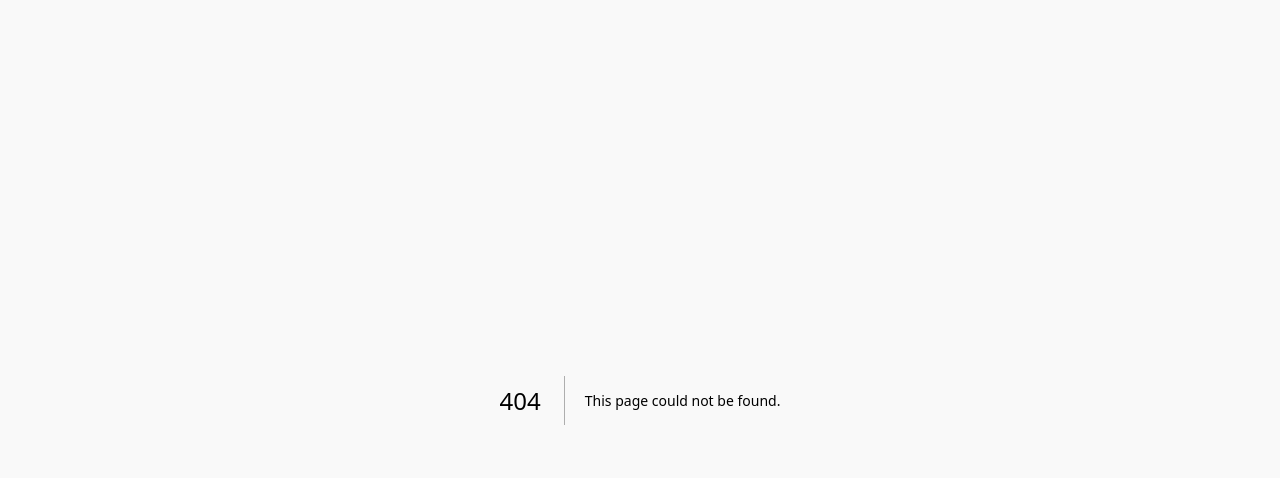
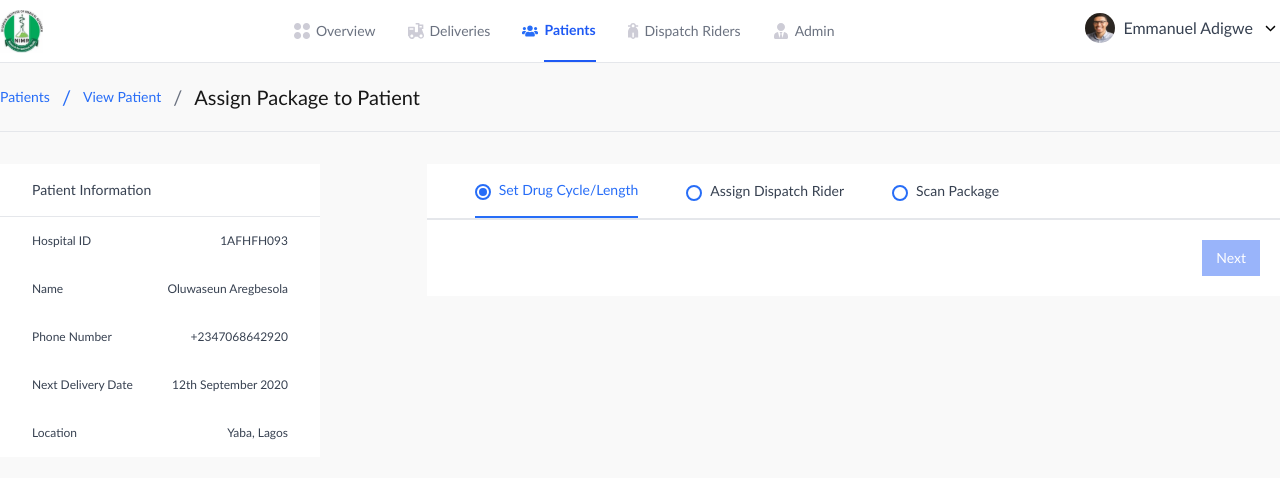
Before and after one commit to mico007/cc_hub_Nimcure_frontend_app, a Next.js app: page /assign-package in a window 1280 px wide. Before the commit this address had no page. Shown: the top 478 px of the page. Built offline with nearby package versions, Linux system fonts and the light colour scheme; what @ant-design/nextjs-registry would draw is missing.

Commit message:
third commit

```diff
--- /dev/null
+++ b/app/assign-package/page.tsx
@@ -0,0 +1,97 @@
+
+'use client'
+
+import React, {useState} from "react";
+
+import Navbar from "@/app/shared/components/Navbar";
+import PageTitle from "@/app/shared/components/PageTitle";
+import PatientInfo from "@/app/view-patient/components/PatientInfo";
+import DeliveryInfo from "@/app/view-patient/components/DeliveryInfo";
+import Button from "@/app/shared/components/Button";
+import Radio from "@/app/shared/components/Radio";
+
+const AssignPackageToPatient = () => {
+
+    const [activeTab, setActiveTab] = useState('Set Drug Cycle/Length');
+
+    const tabs = [
+        {id: 'Set Drug Cycle/Length', label: 'Set Drug Cycle/Length'},
+        {id: 'Assign Dispatch Rider', label: 'Assign Dispatch Rider'},
+        {id: 'Scan Package', label: 'Scan Package'},
+    ];
+
+    return (
+       <>
+           <Navbar/>
+
+           <PageTitle
+               pathTitle='Patients / View Patient / Assign Package to Patient'
+               noButton={true}
+           />
+
+           <div className='container mx-auto my-8'>
+               <div className='flex items-start justify-between'>
+
+                   {/* Left Section */}
+                   <div className='w-1/4'>
+                       <div className='bg-white '>
+                           <h3 className='text-gray-700 pl-8 py-4 border-b text-sm cursor-pointer'>
+                               Patient Information
+                           </h3>
+                           <div className='flex items-center justify-between'>
+                               <h3 className='text-gray-700 text-xs font-light pl-8 py-4 cursor-pointer'>Hospital ID</h3>
+                               <span className='rounded-full text-gray-700 mr-8 text-xs '>1AFHFH093</span>
+                           </div>
+                           <div className='flex items-center justify-between'>
+                               <h3 className='text-gray-700 text-xs font-light pl-8 py-4 cursor-pointer'>Name</h3>
+                               <span className='rounded-full text-gray-700 mr-8 text-xs '>Oluwaseun Aregbesola</span>
+                           </div>
+                           <div className='flex items-center justify-between'>
+                               <h3 className='text-gray-700 text-xs font-light pl-8 py-4 cursor-pointer'>Phone Number</h3>
+                               <span className='rounded-full text-gray-700 mr-8 text-xs '>+2347068642920</span>
+                           </div>
+                           <div className='flex items-center justify-between'>
+                               <h3 className='text-gray-700 text-xs font-light pl-8 py-4 cursor-pointer'>Next Delivery Date</h3>
+                               <span className='rounded-full text-gray-700 mr-8 text-xs '>12th September 2020</span>
+                           </div>
+                           <div className='flex items-center justify-between'>
+                               <h3 className='text-gray-700 text-xs font-light pl-8 py-4 cursor-pointer'>Location</h3>
+                               <span className='rounded-full text-gray-700 mr-8 text-xs '>Yaba, Lagos</span>
+                           </div>
+                       </div>
+                   </div>
+
+                   {/* Right Section */}
+                   <div className='bg-white w-2/3'>
+                       <div className='border-b px-12'>
+                           <div className='flex items-center space-x-12'>
+                               {tabs.map((tab) => (
+                                   <div key={tab.id} onClick={() => setActiveTab(tab.id)}
+                                        className={`flex items-center justify-center text-sm space-x-3 ${
+                                            activeTab === tab.id
+                                                ? 'border-b-2 border-outlineBlue text-outlineBlue'
+                                                : 'text-gray-700 font-light hover:text-black'
+                                        }`}>
+
+                                       <Radio id={tab.id} label={tab.label} activeTab={activeTab}/>
+
+                                   </div>
+                               ))}
+                           </div>
+                       </div>
+                       {activeTab === 'Patient Information' && <PatientInfo/>}
+                       {activeTab === 'Delivery Information' && <DeliveryInfo/>}
+
+                       <div className='border-t p-5'>
+                           <div className='flex justify-end'>
+                           <Button btnText='Next' type='button' disabled={true} rootClassName='text-sm disabled:cursor-not-allowed opacity-45' />
+                           </div>
+                       </div>
+                   </div>
+               </div>
+           </div>
+       </>
+    )
+}
+
+export default AssignPackageToPatient
--- /dev/null
+++ b/app/shared/components/Radio.tsx
@@ -0,0 +1,28 @@
+
+interface IProps {
+    label: string;
+    id: string;
+    activeTab: string;
+}
+
+const Radio = ({label, id, activeTab}:IProps) => {
+
+    return (
+        <div className="flex gap-2 items-start py-4">
+            <div className="grid place-items-center mt-1 cursor-pointer">
+                <input
+                    type="radio"
+                    id={id}
+                    defaultChecked={id === activeTab}
+                    className="peer col-start-1 row-start-1 appearance-none shrink-0 w-4 h-4 border-2 border-outlineBlue rounded-full cursor-pointer"
+                />
+                {(id === activeTab) && (
+                    <div className="pointer-events-none col-start-1 row-start-1 w-2 h-2 rounded-full peer-checked:bg-outlineBlue"/>
+                )}
+            </div>
+            <label htmlFor={id} className="text-start cursor-pointer">{label}</label>
+        </div>
+    )
+}
+
+export default Radio
```
Also changed, not shown: public/assets/icons/approved-icon.svg (added).
